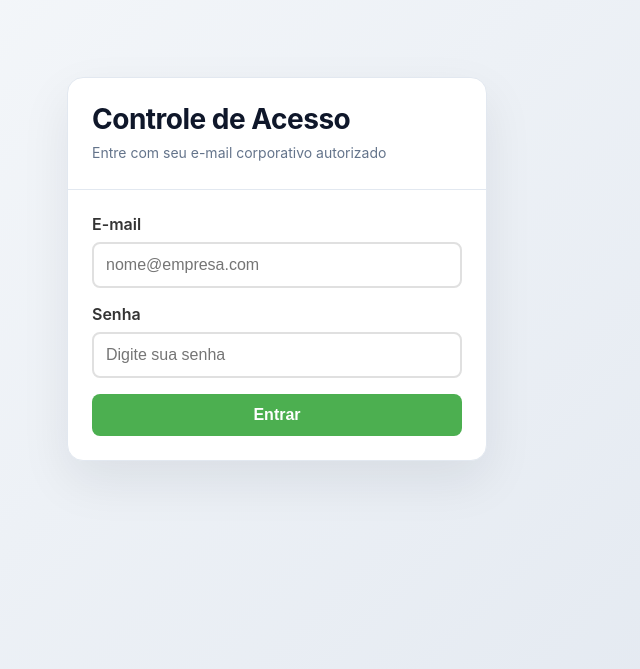
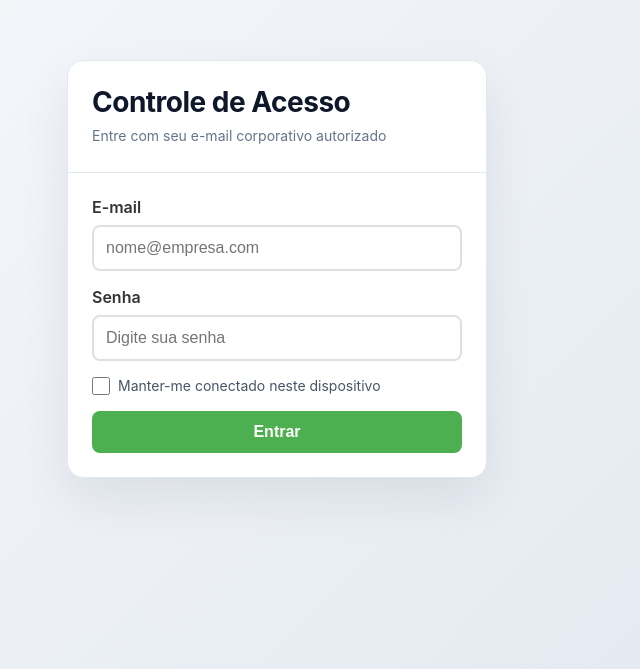
Before and after one commit to ianprioste/smartB, a React (Vite) app in the folder frontend/: page /login in a window 1280 px wide. Shown: the part 131-800 px from the top of the page, without its empty margins (363-1003 px from the left). Built offline with nearby package versions, Linux system fonts and the light colour scheme; no server answers.

Commit message:
feat: add remember-me authentication with 30-day session TTL

```diff
--- a/frontend/src/pages/auth/LoginPage.jsx
+++ b/frontend/src/pages/auth/LoginPage.jsx
@@ -7,6 +7,7 @@ export function LoginPage({ onLoginSuccess }) {
   const navigate = useNavigate();
   const [email, setEmail] = useState('');
   const [password, setPassword] = useState('');
+  const [rememberMe, setRememberMe] = useState(false);
   const [loading, setLoading] = useState(false);
   const [checkingBootstrap, setCheckingBootstrap] = useState(true);
   const [bootstrapHint, setBootstrapHint] = useState('');
@@ -44,7 +45,7 @@ export function LoginPage({ onLoginSuccess }) {
         method: 'POST',
         headers: { 'Content-Type': 'application/json' },
         credentials: 'include',
-        body: JSON.stringify({ email, password }),
+        body: JSON.stringify({ email, password, remember_me: rememberMe }),
       });
 
       const data = await resp.json().catch(() => ({}));
@@ -94,6 +95,22 @@ export function LoginPage({ onLoginSuccess }) {
             />
           </div>
 
+          <div style={{ marginBottom: 16, display: 'flex', alignItems: 'center', gap: 8 }}>
+            <input
+              id="rememberMe"
+              type="checkbox"
+              checked={rememberMe}
+              onChange={(e) => setRememberMe(e.target.checked)}
+              style={{ width: 18, height: 18, cursor: 'pointer' }}
+            />
+            <label
+              htmlFor="rememberMe"
+              style={{ cursor: 'pointer', userSelect: 'none', fontSize: 14, color: '#475569', margin: 0 }}
+            >
+              Manter-me conectado neste dispositivo
+            </label>
+          </div>
+
           {checkingBootstrap ? (
             <p style={{ fontSize: 13, color: '#94a3b8', marginTop: 0 }}>Verificando configuração inicial...</p>
           ) : bootstrapHint ? (
```
Also changed, not shown: 1 other file (tests, documents, lock files or other folders).
